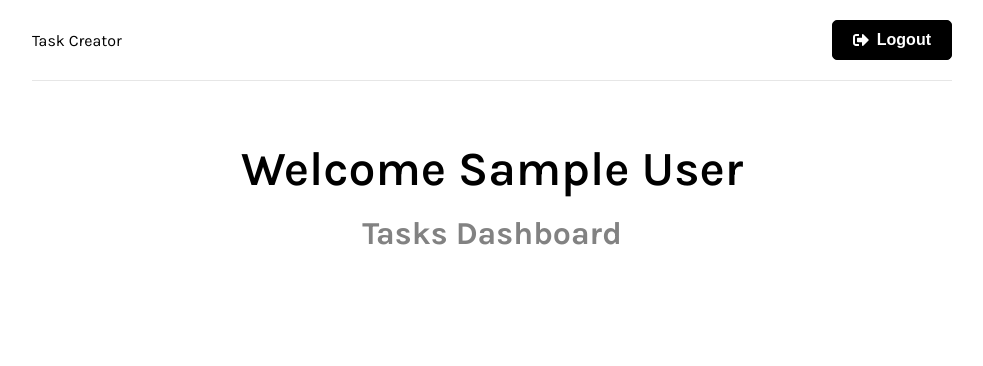
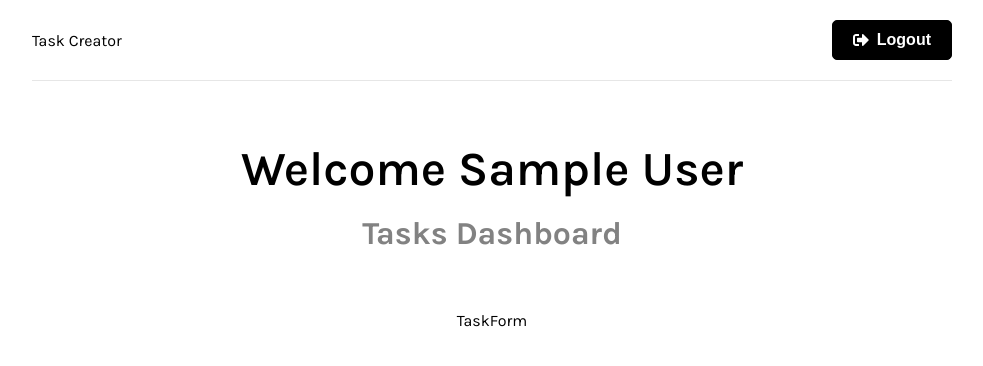
Before and after one commit to bruceblink/task-mern, a React (Create React App) app in the folder frontend/: page / in a window 1280 px wide. Shown: the top 366 px of the page, without its empty margins (148-1131 px from the left). Built offline with nearby package versions, Linux system fonts and the light colour scheme; sample sign-in values are in the browser's storage.

Commit message:
添加TaskForm入口

```diff
--- a/frontend/src/components/Dashboard.js
+++ b/frontend/src/components/Dashboard.js
@@ -1,6 +1,7 @@
 import { useEffect } from "react";
 import { useNavigate } from "react-router-dom";
 import { useSelector } from "react-redux";
+import TaskForm from "./TaskForm";
 const Dashboard = () => {
   const navigate = useNavigate();
   const { user } = useSelector((state) => state.auth);
@@ -11,10 +12,13 @@ const Dashboard = () => {
     }
   }, [user, navigate]);
   return (
-    <section className='heading'>
-      <h1>Welcome {user && user.name}</h1>
-      <p>Tasks Dashboard</p>
-    </section>
+    <>
+      <section className='heading'>
+        <h1>Welcome {user && user.name}</h1>
+        <p>Tasks Dashboard</p>
+      </section>
+      <TaskForm />
+    </>
   );
 };
 export default Dashboard;
--- /dev/null
+++ b/frontend/src/components/TaskForm.js
@@ -0,0 +1,8 @@
+import { useState } from "react";
+import { useDispatch } from "react-redux";
+
+const TaskForm = () => {
+  return <div>TaskForm</div>;
+};
+
+export default TaskForm;
```
